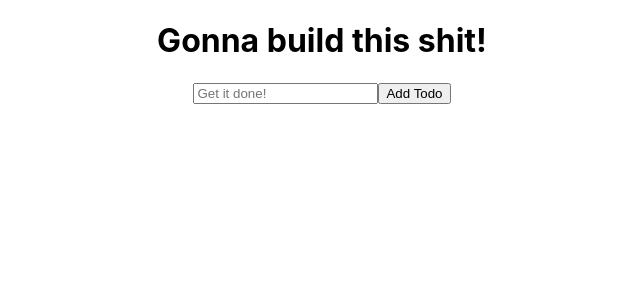
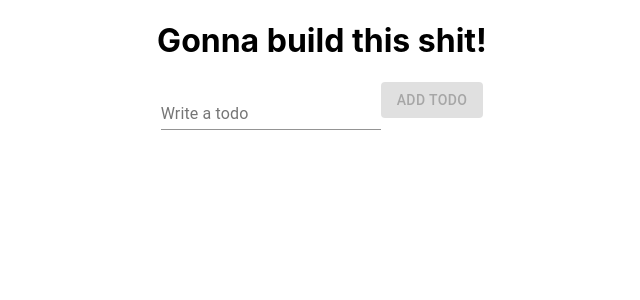
Before and after one commit to decocereus/todo-react-app, a React (Create React App) app in the folder todo-app-p1/: page / in a window 1280 px wide. Shown: the top 300 px of the page, without its empty margins (318-958 px from the left). Built offline with nearby package versions, Linux system fonts and the light colour scheme.

Commit message:
Added material UI and created a Todo file

```diff
--- a/todo-app-p1/package.json
+++ b/todo-app-p1/package.json
@@ -3,6 +3,7 @@
   "version": "0.1.0",
   "private": true,
   "dependencies": {
+    "@material-ui/core": "^4.11.4",
     "@testing-library/jest-dom": "^5.11.4",
     "@testing-library/react": "^11.1.0",
     "@testing-library/user-event": "^12.1.10",
--- a/todo-app-p1/src/App.js
+++ b/todo-app-p1/src/App.js
@@ -1,4 +1,5 @@
-import React, {useState} from 'react'
+import React, { useState } from 'react';
+import { Button,FormControl, Input, InputLabel } from '@material-ui/core';
 import './App.css';
 
 function App() {
@@ -7,13 +8,17 @@ function App() {
   const addTodoItem = (event) => {
     event.preventDefault(); // stops the refresh every time we hit submit
     setTodoItems([...todoItems, userInput]);
+    setUserInput(''); // clear up the input after submitting
   }
   return (
     <div className="App">
       <h1>Gonna build this shit!</h1>
       <form>
-        <input placeholder="Get it done!" value={userInput} onChange={event => setUserInput(event.target.value)}/>
-        <button type = "submit" onClick = {addTodoItem}> Add Todo</button>
+        <FormControl>
+        <InputLabel htmlFor="my-input">Write a todo</InputLabel>
+        <Input aria-describedby="todo input button" value={userInput} onChange={event => setUserInput(event.target.value)}  />
+        </FormControl>
+        <Button disabled={!userInput}type = "submit" onClick = {addTodoItem} variant="contained" color="primary">Add Todo</Button>
       </form>
       <ul>
         {todoItems.map(todo => (
```
Also changed, not shown: todo-app-p1/src/Todo.js (added, +11 -0 lines), 1 other file (tests, documents, lock files or other folders).
